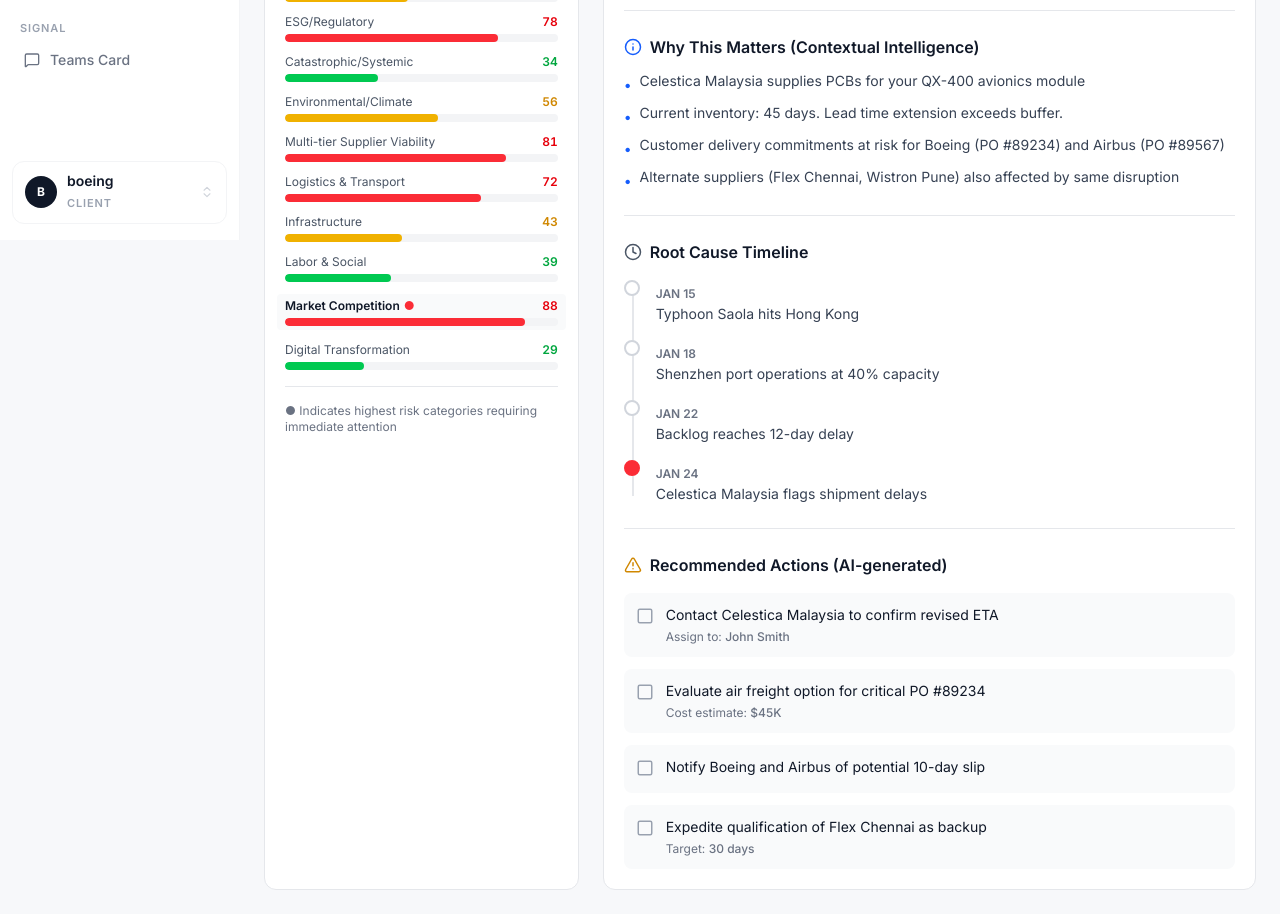
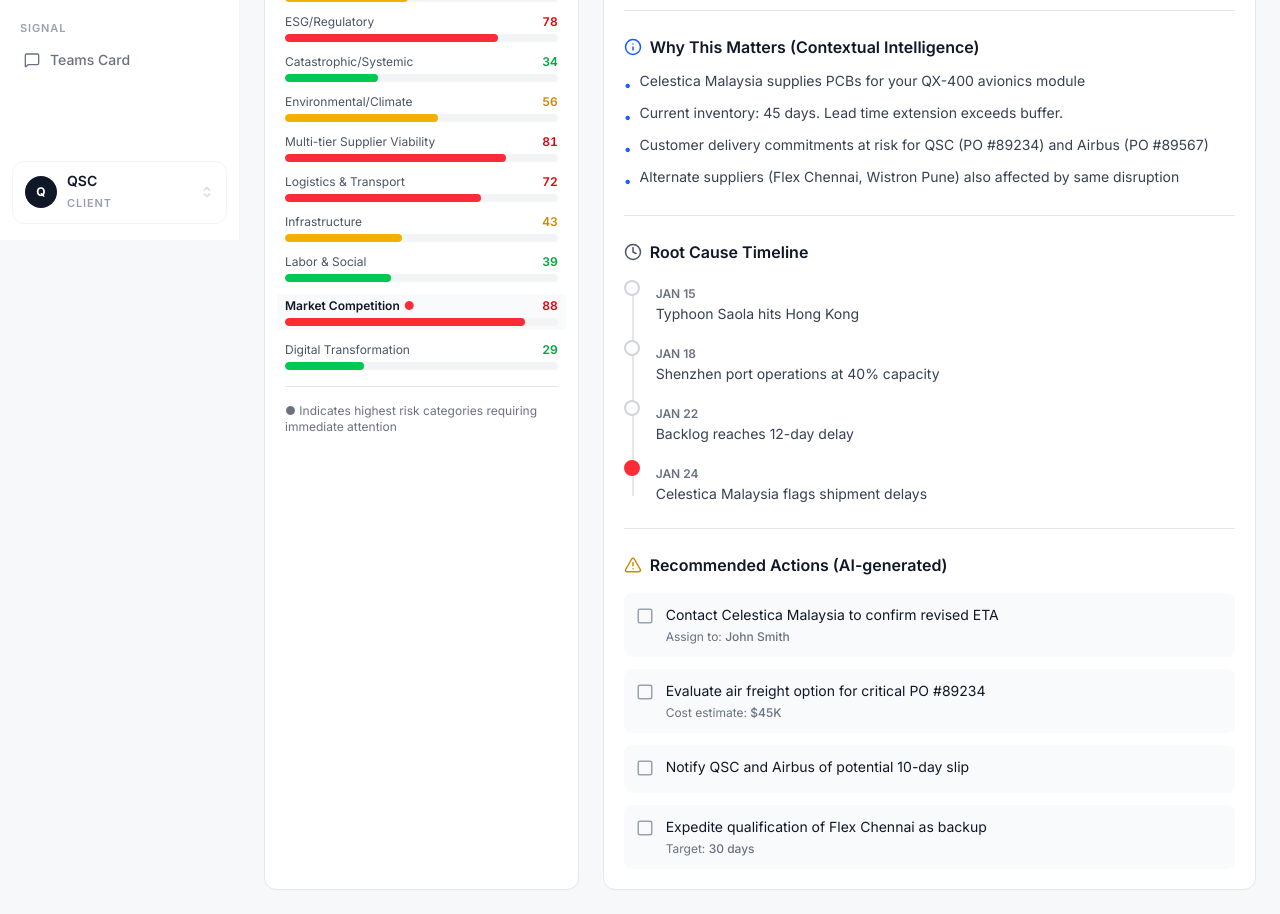
Before and after one commit to Abhillashjadhav/RADAR-UI, a React (Vite) app: page /RADAR-UI/supplier/SUP-001 in a window 1280 px wide. Shown: the part 560-1474 px from the top of the page. Built offline with nearby package versions, Linux system fonts and the light colour scheme.

Commit message:
chore: rename mock client Boeing -> QSC (switcher + supplier copy); QSC Live naming untouched
Co-Authored-By: Claude <noreply@anthropic.com>
Claude-Session: https://claude.ai/code/session_01Ub4y9TWszUb6F87axVynb2

```diff
--- a/src/components/Layout/Sidebar.tsx
+++ b/src/components/Layout/Sidebar.tsx
@@ -120,9 +120,9 @@ export default function Sidebar() {
 
       {/* Client switcher */}
       <button className="mx-3 mb-4 px-3 py-2.5 rounded-xl border border-gray-100 hover:bg-gray-50 flex items-center gap-2.5 transition-colors">
-        <span className="w-8 h-8 rounded-full bg-charcoal bg-gray-900 text-white text-xs font-bold flex items-center justify-center">B</span>
+        <span className="w-8 h-8 rounded-full bg-gray-900 text-white text-xs font-bold flex items-center justify-center">Q</span>
         <span className="flex-1 text-left">
-          <span className="block text-sm font-semibold text-gray-900 leading-tight">boeing</span>
+          <span className="block text-sm font-semibold text-gray-900 leading-tight">QSC</span>
           <span className={SECTION_LABEL}>Client</span>
         </span>
         <ChevronsUpDown size={14} className="text-gray-300" />
--- a/src/components/SupplierDetail/ImpactAnalysis.tsx
+++ b/src/components/SupplierDetail/ImpactAnalysis.tsx
@@ -17,7 +17,7 @@ export default function ImpactAnalysis({ supplier }: ImpactAnalysisProps) {
   const contextualIntelligence = [
     `${supplier.name} supplies PCBs for your QX-400 avionics module`,
     'Current inventory: 45 days. Lead time extension exceeds buffer.',
-    'Customer delivery commitments at risk for Boeing (PO #89234) and Airbus (PO #89567)',
+    'Customer delivery commitments at risk for QSC (PO #89234) and Airbus (PO #89567)',
     'Alternate suppliers (Flex Chennai, Wistron Pune) also affected by same disruption',
   ];
 
@@ -33,7 +33,7 @@ export default function ImpactAnalysis({ supplier }: ImpactAnalysisProps) {
   const recommendedActions = [
     { text: `Contact ${supplier.name} to confirm revised ETA`, assignee: 'John Smith', checked: false },
     { text: 'Evaluate air freight option for critical PO #89234', estimate: '$45K', checked: false },
-    { text: 'Notify Boeing and Airbus of potential 10-day slip', checked: false },
+    { text: 'Notify QSC and Airbus of potential 10-day slip', checked: false },
     { text: 'Expedite qualification of Flex Chennai as backup', target: '30 days', checked: false },
   ];
 
```
